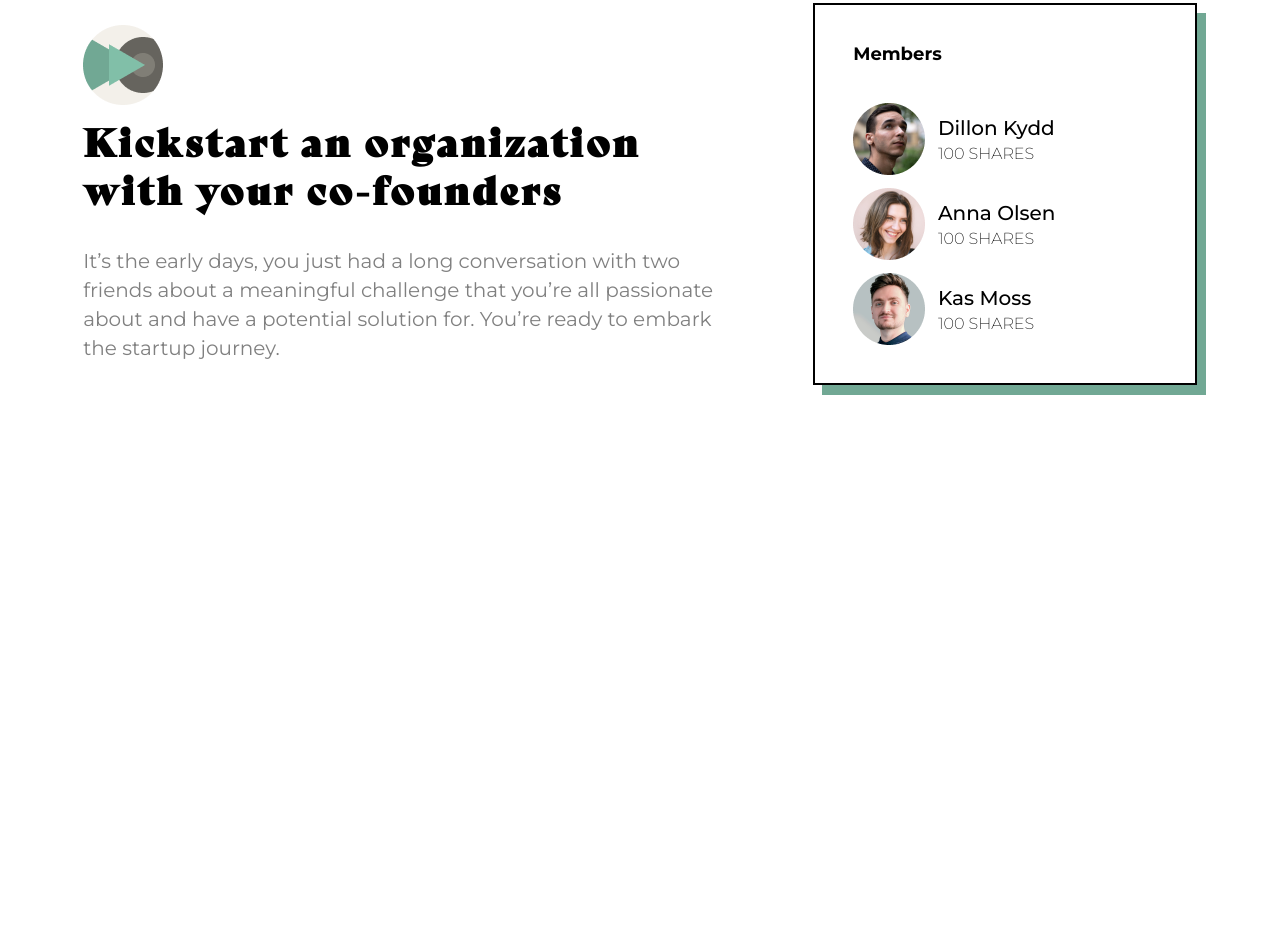
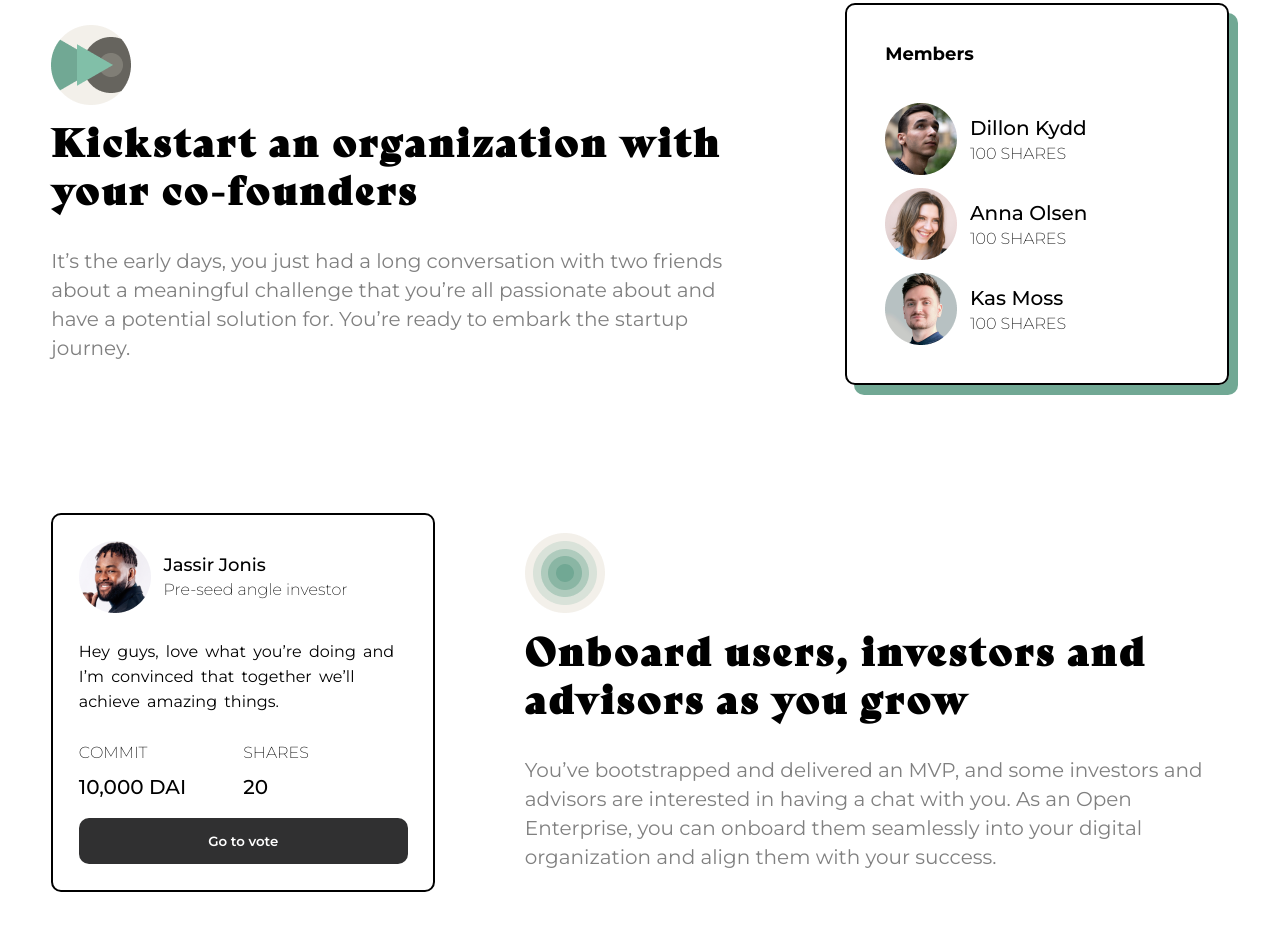
Before and after one commit to AdrSpeer/Project_Open-Enterprice, a plain HTML site: page index.html in a window 1280 px wide. Shown: the part 1352-2283 px from the top of the page. Before the commit the page ends 1801 px from the top, so only its background shows below. Drawn offline with Linux system fonts and the light colour scheme.

Commit message:
added section onboard

```diff
--- a/index.html
+++ b/index.html
@@ -68,7 +68,7 @@
         </article>
       </section>
       <section class="co-founders">
-        <div class="kickstart">
+        <div class="text-box">
           <img src="./assets/img/Icon (5).png" alt="Icon" />
           <h2>Kickstart an organization with your co-founders</h2>
           <p>
@@ -103,6 +103,38 @@
           </div>
         </div>
       </section>
+      <section class="onboard">
+        <div class="jassir">
+          <div class="jassir-img">
+            <img src="./assets/img/Image.png" alt="Portrait Jassir Jonis" />
+            <div>
+              <h6 class="name">Jassir Jonis</h6>
+              <p class="shares">Pre-seed angle investor</p>
+            </div>
+          </div>
+          <p class="jassir-text">
+            Hey guys, love what you’re doing and I’m convinced that together
+            we’ll achieve amazing things.
+          </p>
+          <div>
+            <p class="shares">COMMIT</p>
+            <p class="shares">SHARES</p>
+            <p class="name">10,000 DAI</p>
+            <p class="name">20</p>
+          </div>
+          <button>Go to vote</button>
+        </div>
+        <div class="text-box">
+          <img src="./assets/img/Icon (4).png" alt="Icon" />
+          <h2>Onboard users, investors and advisors as you grow</h2>
+          <p>
+            You’ve bootstrapped and delivered an MVP, and some investors and
+            advisors are interested in having a chat with you. As an Open
+            Enterprise, you can onboard them seamlessly into your digital
+            organization and align them with your success.
+          </p>
+        </div>
+      </section>
     </main>
     <footer></footer>
     <script src="./assets/js/main.js"></script>
--- a/style.css
+++ b/style.css
@@ -197,22 +197,22 @@ h1 {
   margin-left: 3vw;
   margin-right: 3vw;
   gap: 7vw;
-  margin-bottom: 5vw;
+  margin-bottom: 10vw;
 }
 
-.kickstart {
-  width: 50vw;
+.text-box {
+  width: 55vw;
 }
 
-.kickstart img {
+.text-box img {
   margin-bottom: 1vw;
 }
 
-.kickstart h2 {
+.text-box h2 {
   margin-bottom: 2.5vw;
 }
 
-.kickstart p {
+.text-box p {
   color: gray;
   font-family: mont;
   line-height: 2.9rem;
@@ -226,9 +226,10 @@ h1 {
   -webkit-box-shadow: 9px 10px 0px 0px #71a894;
   box-shadow: 9px 10px 0px 0px #71a894;
   padding-bottom: 2vw;
+  border-radius: 1rem;
 }
 
-h6 {
+.members h6 {
   margin-bottom: 3vw;
   font-family: mont;
   margin-left: 3vw;
@@ -256,3 +257,53 @@ h6 {
   margin-top: 0.3vw;
   font-size: clamp(1.6rem, 1.6vw, 1.6rem);
 }
+
+/* onboard */
+
+.onboard {
+  display: flex;
+  justify-content: center;
+  align-items: center;
+  margin-left: 3vw;
+  margin-right: 3vw;
+  gap: 7vw;
+  margin-bottom: 5vw;
+}
+
+.jassir {
+  display: flex;
+  flex-direction: column;
+  border: solid 2px black;
+  border-radius: 1rem;
+  padding: 2vw;
+  width: 30vw;
+}
+.jassir-img {
+  display: flex;
+  gap: 1vw;
+  margin-bottom: 2vw;
+}
+
+.jassir-text {
+  font-size: clamp(1.6rem, 1.6vw, 1.6rem);
+  font-family: mont;
+  word-spacing: 0.3rem;
+  margin-bottom: 2vw;
+  line-height: 2.5rem;
+}
+
+.jassir div:nth-of-type(2) {
+  display: grid;
+  grid-template-columns: 1fr 1fr;
+  margin-bottom: 1.5vw;
+}
+
+.onboard button {
+  background-color: #303031;
+  color: white;
+  font-family: mont;
+  border: none;
+  padding: 1.5rem 0 1.5rem 0;
+  border-radius: 1rem;
+  font-weight: 600;
+}
```
Also changed, not shown: assets/img/Icon (6).png (added), assets/img/Image (1).png (added), assets/img/Image (2).png (added), assets/img/Image.png (added), assets/img/User.png (added).
